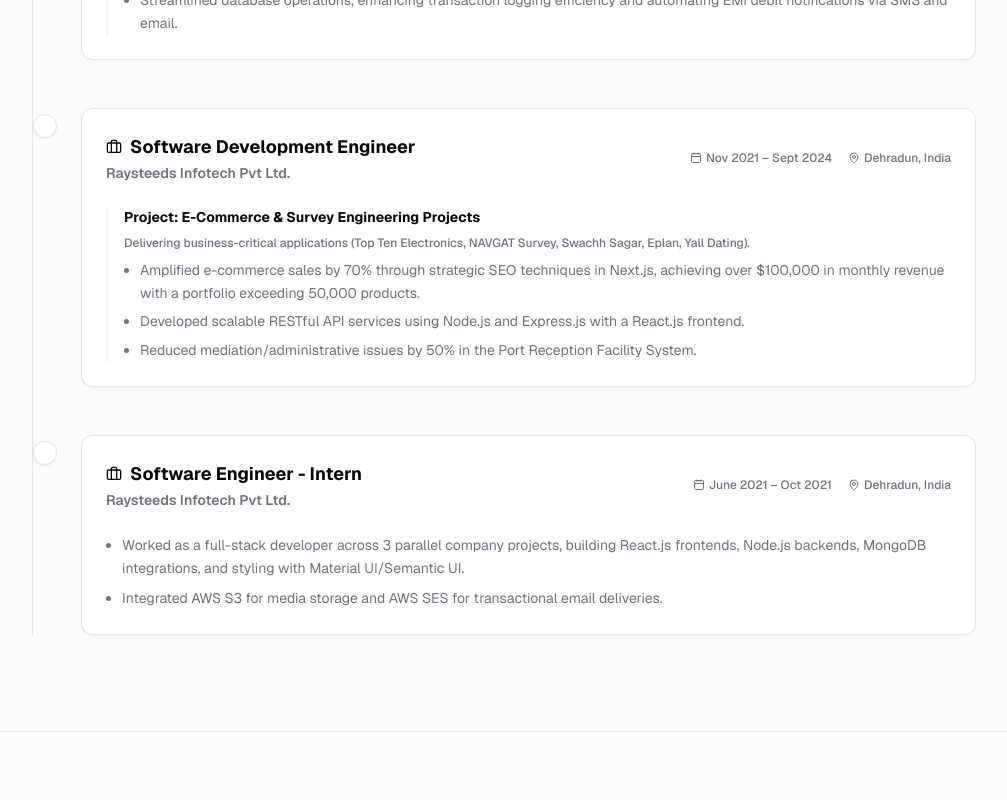
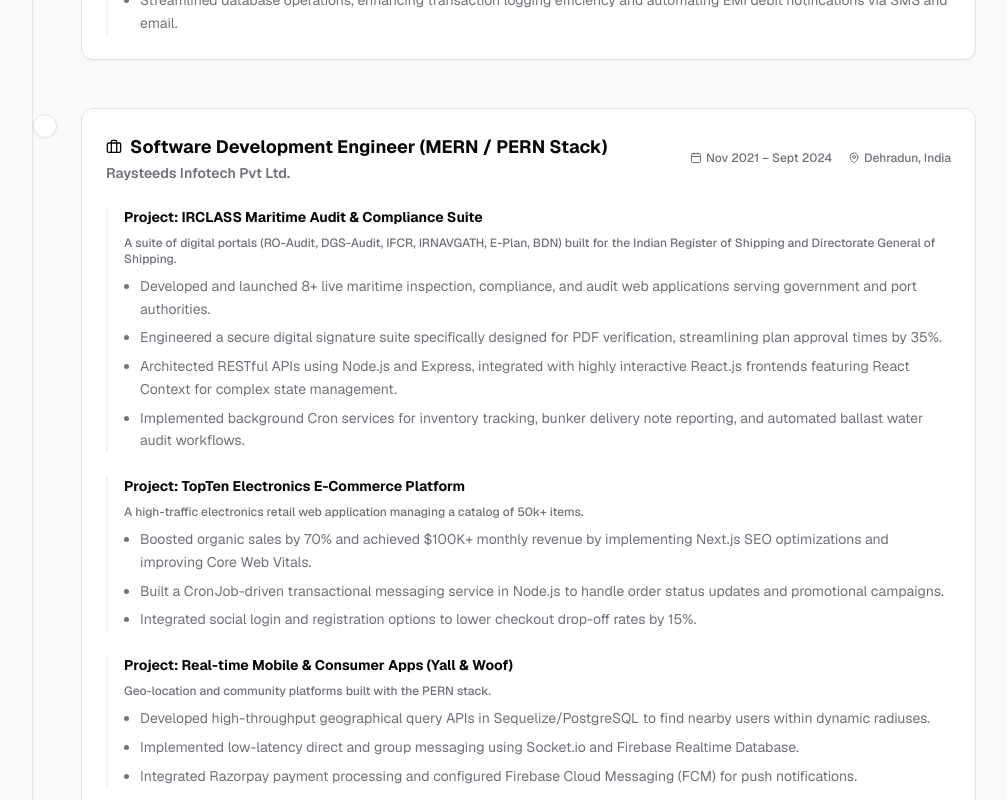
Before and after one commit to vikash1yadav/react-portfolio, a Next.js app: page / in a window 1280 px wide. Shown: the part 2840-3640 px from the top of the page, without its empty margins (144-1151 px from the left). Built offline with nearby package versions, Linux system fonts and the light colour scheme.

Commit message:
feat: update professional experience details with expanded project descriptions and technical stack specifications

```diff
--- a/src/data/content.ts
+++ b/src/data/content.ts
@@ -122,29 +122,49 @@ export const experience: ExperienceItem[] = [
   },
   {
     company: "Raysteeds Infotech Pvt Ltd.",
-    role: "Software Development Engineer",
+    role: "Software Development Engineer (MERN / PERN Stack)",
     period: "Nov 2021 – Sept 2024",
     location: "Dehradun, India",
     projects: [
       {
-        name: "E-Commerce & Survey Engineering Projects",
-        description: "Delivering business-critical applications (Top Ten Electronics, NAVGAT Survey, Swachh Sagar, Eplan, Yall Dating).",
+        name: "IRCLASS Maritime Audit & Compliance Suite",
+        description: "A suite of digital portals (RO-Audit, DGS-Audit, IFCR, IRNAVGATH, E-Plan, BDN) built for the Indian Register of Shipping and Directorate General of Shipping.",
         achievements: [
-          "Amplified e-commerce sales by 70% through strategic SEO techniques in Next.js, achieving over $100,000 in monthly revenue with a portfolio exceeding 50,000 products.",
-          "Developed scalable RESTful API services using Node.js and Express.js with a React.js frontend.",
-          "Reduced mediation/administrative issues by 50% in the Port Reception Facility System."
+          "Developed and launched 8+ live maritime inspection, compliance, and audit web applications serving government and port authorities.",
+          "Engineered a secure digital signature suite specifically designed for PDF verification, streamlining plan approval times by 35%.",
+          "Architected RESTful APIs using Node.js and Express, integrated with highly interactive React.js frontends featuring React Context for complex state management.",
+          "Implemented background Cron services for inventory tracking, bunker delivery note reporting, and automated ballast water audit workflows."
+        ]
+      },
+      {
+        name: "TopTen Electronics E-Commerce Platform",
+        description: "A high-traffic electronics retail web application managing a catalog of 50k+ items.",
+        achievements: [
+          "Boosted organic sales by 70% and achieved $100K+ monthly revenue by implementing Next.js SEO optimizations and improving Core Web Vitals.",
+          "Built a CronJob-driven transactional messaging service in Node.js to handle order status updates and promotional campaigns.",
+          "Integrated social login and registration options to lower checkout drop-off rates by 15%."
+        ]
+      },
+      {
+        name: "Real-time Mobile & Consumer Apps (Yall & Woof)",
+        description: "Geo-location and community platforms built with the PERN stack.",
+        achievements: [
+          "Developed high-throughput geographical query APIs in Sequelize/PostgreSQL to find nearby users within dynamic radiuses.",
+          "Implemented low-latency direct and group messaging using Socket.io and Firebase Realtime Database.",
+          "Integrated Razorpay payment processing and configured Firebase Cloud Messaging (FCM) for push notifications."
         ]
       }
     ]
   },
   {
     company: "Raysteeds Infotech Pvt Ltd.",
-    role: "Software Engineer - Intern",
+    role: "Software Engineer Intern",
     period: "June 2021 – Oct 2021",
     location: "Dehradun, India",
     achievements: [
-      "Worked as a full-stack developer across 3 parallel company projects, building React.js frontends, Node.js backends, MongoDB integrations, and styling with Material UI/Semantic UI.",
-      "Integrated AWS S3 for media storage and AWS SES for transactional email deliveries."
+      "Assisted in full-stack development of React.js interfaces and Node.js backend integrations.",
+      "Configured AWS S3 buckets for media asset storage and integrated AWS SES for transactional email templates.",
+      "Leveraged MongoDB, Material UI, and Semantic UI to speed up page building cycles by 25%."
     ]
   }
 ];
```
